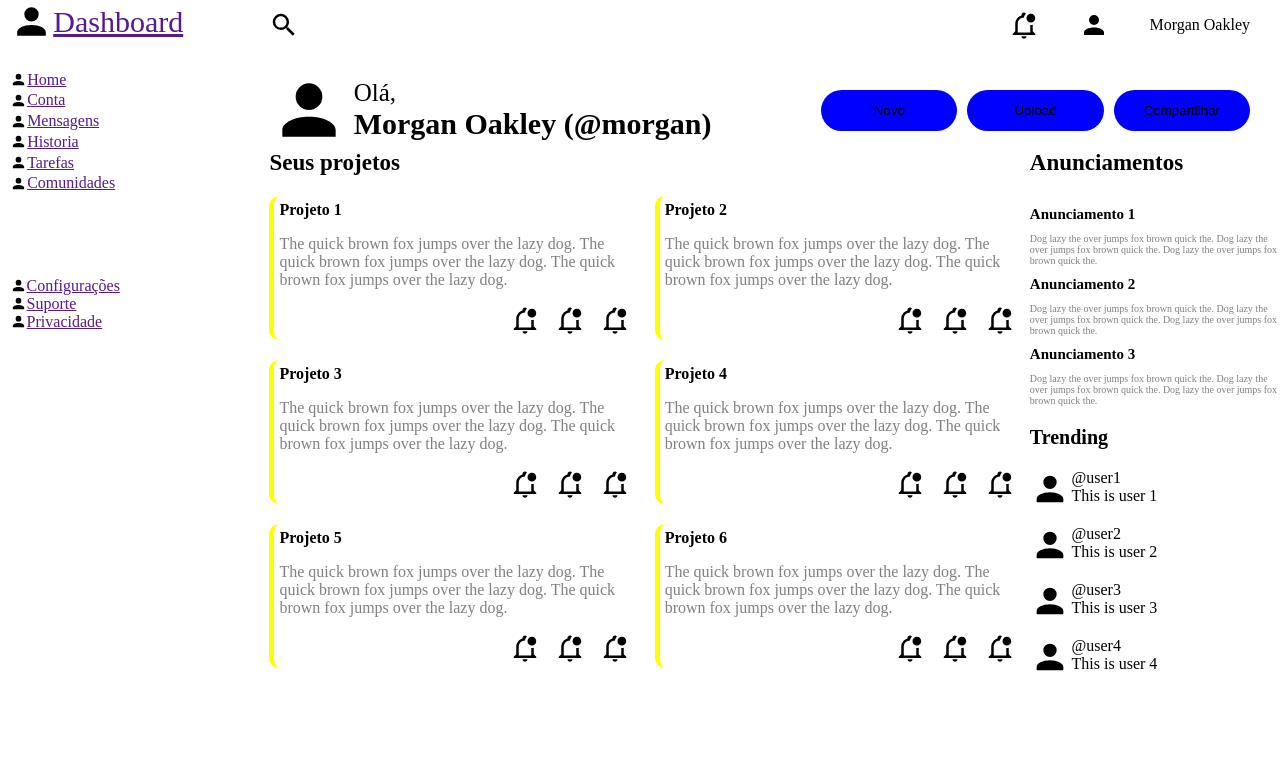
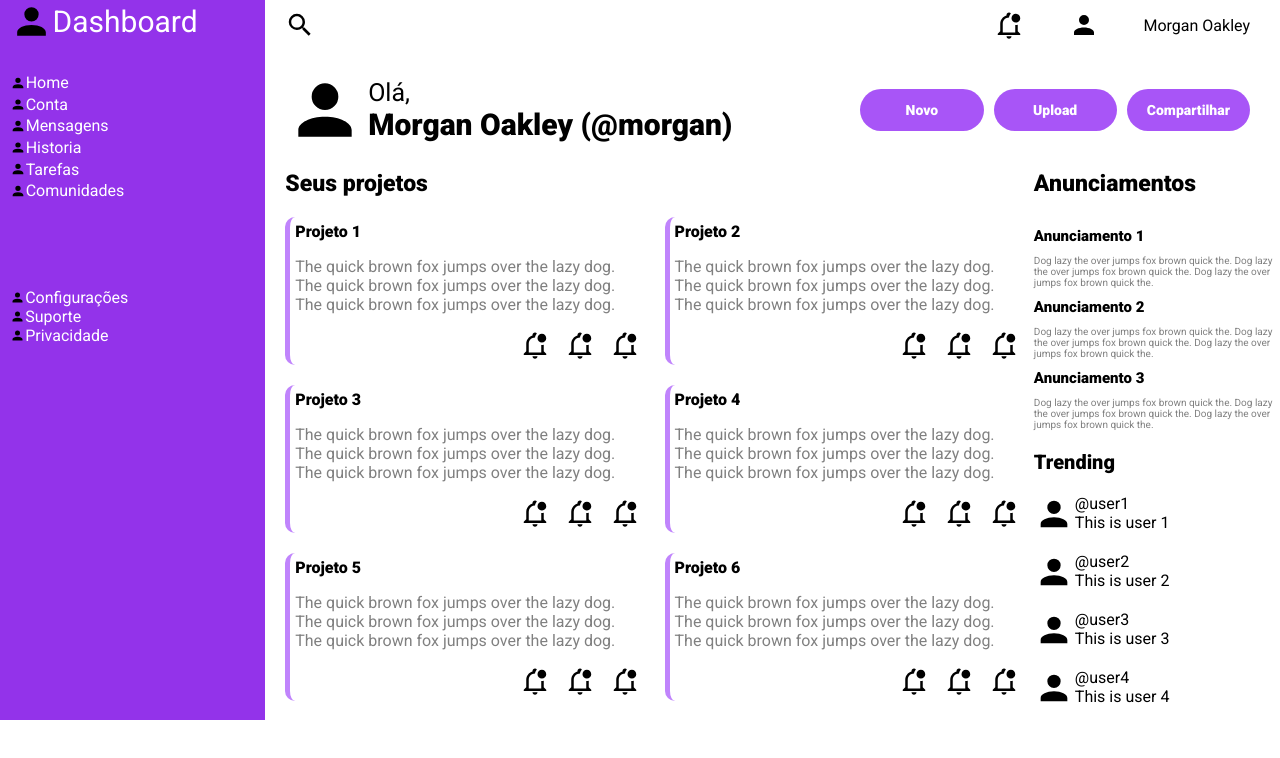
Before and after one commit to LSeita/ProjetoDashboard, a plain HTML site: page index.html in a window 1280 px wide. Drawn offline with Linux system fonts and the light colour scheme.

Commit message:
Adiciona aparência ao CSS

```diff
--- a/style.css
+++ b/style.css
@@ -1,12 +1,17 @@
+@import url('https://fonts.googleapis.com/css2?family=Roboto:wght@400;900&display=swap');
+
+
 body{
     margin: 0;
     padding: 0;
+    font-family: 'Roboto', sans-serif;
 }
 
 .container{
     display: grid;
     grid-template-columns: 0.8fr 3fr;
     grid-template-rows: 0.5fr 3fr;
+    gap: 20px;
 }
 
 /*----------------------------=SIDEBAR=------------------------------------------------*/
@@ -17,6 +22,12 @@ body{
     display: grid;
     grid-template-rows: 0.1fr 0.3fr 0.2fr;
     padding-left: 10px;
+    background-color: #9333ea;
+}
+
+.sidebar a{
+    text-decoration: none;
+    color: white;
 }
 
 .sidebar img{
@@ -122,10 +133,14 @@ body{
 }
 
 .buttons-container button{
-    padding: 13px 30px 13px;
+    padding: 13px 20px 13px;
     border: none;
-    background-color: blue;
+    background-color: #a855f7;
     border-radius: 50px;
+    font-family: 'Roboto', sans-serif;
+    font-weight: bold;
+    font-size: 14px;
+    color: white;
 }
 
 /*---------------------------=MAIN-CONTAINER=--------------------------------------------*/
@@ -158,7 +173,7 @@ body{
 }
 
 .project{
-    border-left: solid yellow 5px;
+    border-left: solid #c084fc 5px;
     border-radius: 10px;
     padding: 5px;
     display: grid;
```
